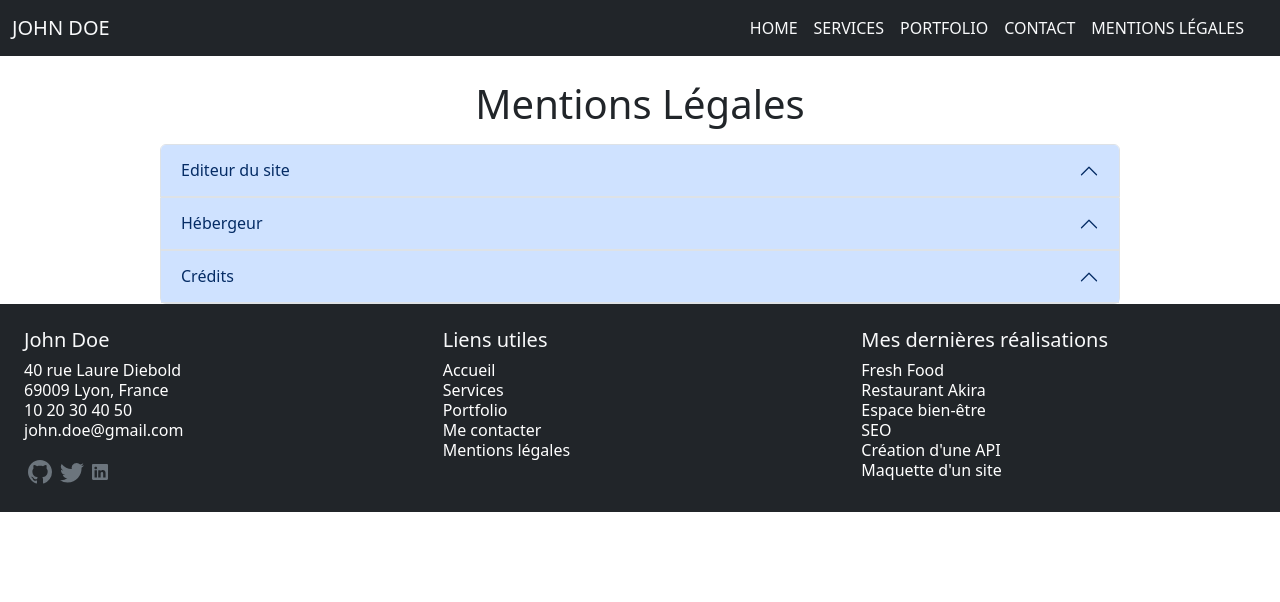
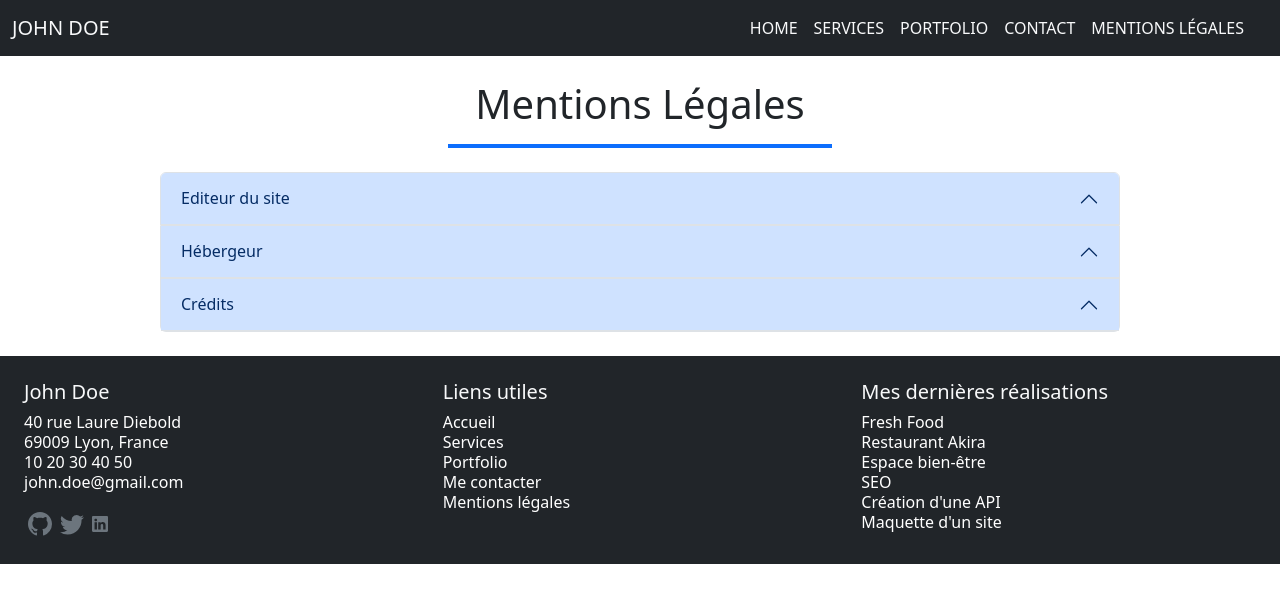
Before and after one commit to Manoon89/portfolio-react-john-doe, a React (Vite) app: page /mentionslegales in a window 1280 px wide. Shown: the top 602 px of the page. Built offline with nearby package versions, Linux system fonts and the light colour scheme.

Commit message:
Add line to header's bottom

```diff
--- a/src/components/footer/footer.jsx
+++ b/src/components/footer/footer.jsx
@@ -4,7 +4,7 @@ import {NavLink} from 'react-router-dom' ;
 export default function Footer (props) {
 
     return(
-        <footer className="bg-dark text-light container-fluid p-4 m-auto">
+        <footer className="bg-dark text-light container-fluid p-4 m-auto mt-4">
             <div className="row d-flex">
                 <section className="col-md-4">
                     <h3 className="fs-5 fw-normal">John Doe</h3>
--- a/src/components/header/header.jsx
+++ b/src/components/header/header.jsx
@@ -11,6 +11,7 @@ export default function Header (props) {
                 <h1 className="text-center pt-4">{props.title}</h1>
                 <h2 className="text-center">{props.subtitle}</h2>
                 <p className="text-center">{props.description}</p>
+                {props.line}
             </div>
         </header>
     );
--- a/src/pages/contact.jsx
+++ b/src/pages/contact.jsx
@@ -12,7 +12,9 @@ export default function ContactMe () {
     return(
         <div>
             <Header title="Contact" description="Pour me contacter en vue d'un entretien ou d'une future collaboration,
-            merci de remplir le formulaire de contact."/>
+            merci de remplir le formulaire de contact."
+            line={<div className="mx-auto my-3 border-top border-4 border-primary mb-4" style={{width: "30%"}}></div>}
+            />
             <main className="w-md-75 shadow p-4 mb-5 bg-body-tertiary rounded container-fluid">
                 <div className="row">
                     <div className="col-md-6 m-0 p-2">
--- a/src/pages/mentions.jsx
+++ b/src/pages/mentions.jsx
@@ -11,7 +11,9 @@ export default function MentionsLegales () {
 
     return(
         <div>
-            <Header title="Mentions Légales"/>
+            <Header title="Mentions Légales"
+                line={<div className="mx-auto my-3 border-top border-4 border-primary mb-4" style={{width: "30%"}}></div>}
+            />
 
             <main className="w-75 accordion">
 
--- a/src/pages/portfolio.jsx
+++ b/src/pages/portfolio.jsx
@@ -13,7 +13,9 @@ export default function MyAchievments () {
     return (
         <div>
             <Header title="Portfolio" description="Voici quelques-unes de mes réalisations."
-            img={<img className="w-100" src={bannerImg} alt="banière bleue"/>}/>
+                img={<img className="w-100" src={bannerImg} alt="banière bleue"/>}
+                line={<div className="mx-auto my-3 border-top border-4 border-primary mb-4" style={{width: "30%"}}></div>}
+            />
             <main className="container-fluid pb-4">
                 <div className="row d-flex justify-content-center">
                     <Achievments img={freshFoodImg} alt="légumes frais"
--- a/src/pages/services.jsx
+++ b/src/pages/services.jsx
@@ -8,7 +8,9 @@ export default function MyServices () {
     return(
         <div>
             <Header title="Mon offre de services" description="Voici les prestations sur lesquelles je peux intervenir"
-            img={<img className="w-100" src={bannerImg} alt="banière bleue"/>}/>
+                img={<img className="w-100" src={bannerImg} alt="banière bleue"/>}
+                line={<div className="mx-auto my-3 border-top border-4 border-primary mb-4" style={{width: "30%"}}></div>}
+            />
 
             <main className="container-fluid pb-4 mb-4">
                 <div className="row d-flex justify-content-center mb-4">
```
